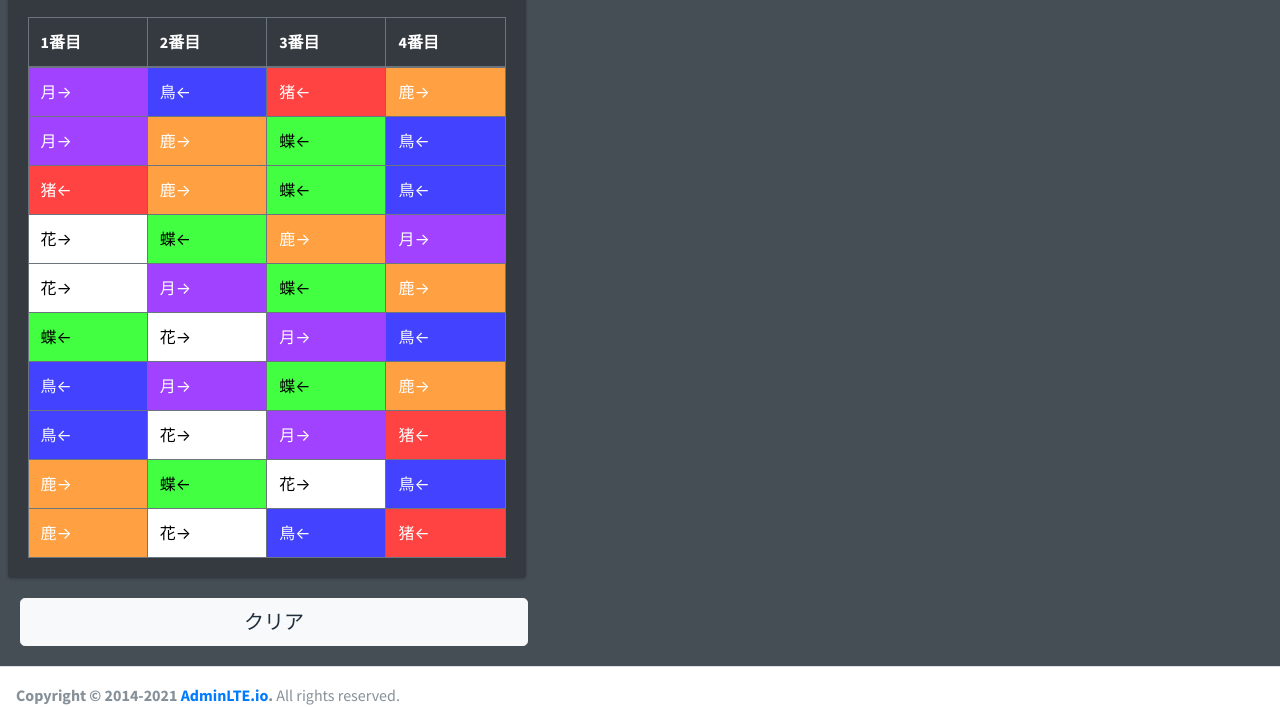
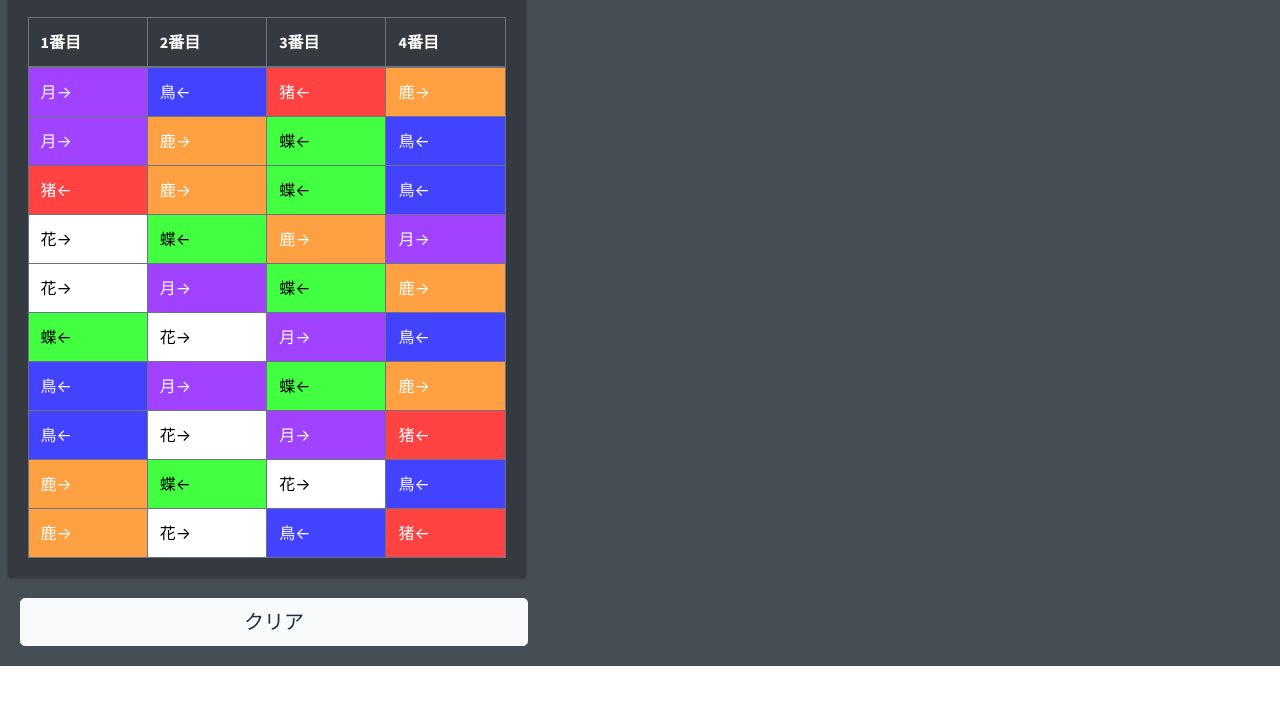
Before and after one commit to hogepiyopiyo/burupuro_, a plain HTML site: page index.html in a window 1280 px wide. Shown: the part 422-1129 px from the top of the page. After the commit the page ends 1088 px from the top, so only its background shows below. Drawn offline with nearby package versions, Linux system fonts and the light colour scheme.

Commit message:
Update index.html

```diff
--- a/index.html
+++ b/index.html
@@ -332,13 +332,13 @@
 
     </div>
 
-    <footer class="main-footer" style="margin-left: 0px;">
+    <!-- <footer class="main-footer" style="margin-left: 0px;">
         <div class="float-left d-none d-sm-inline">
             <strong>Copyright &copy; 2014-2021 <a href="https://adminlte.io">AdminLTE.io</a>.</strong> All rights
             reserved.
         </div>
     </footer>
-    </div>
+    </div> -->
 
     <script src="https://ajax.googleapis.com/ajax/libs/jquery/3.6.0/jquery.min.js"></script>
     <script src="https://cdn.jsdelivr.net/npm/bootstrap@4.6.0/dist/js/bootstrap.bundle.min.js"
```
